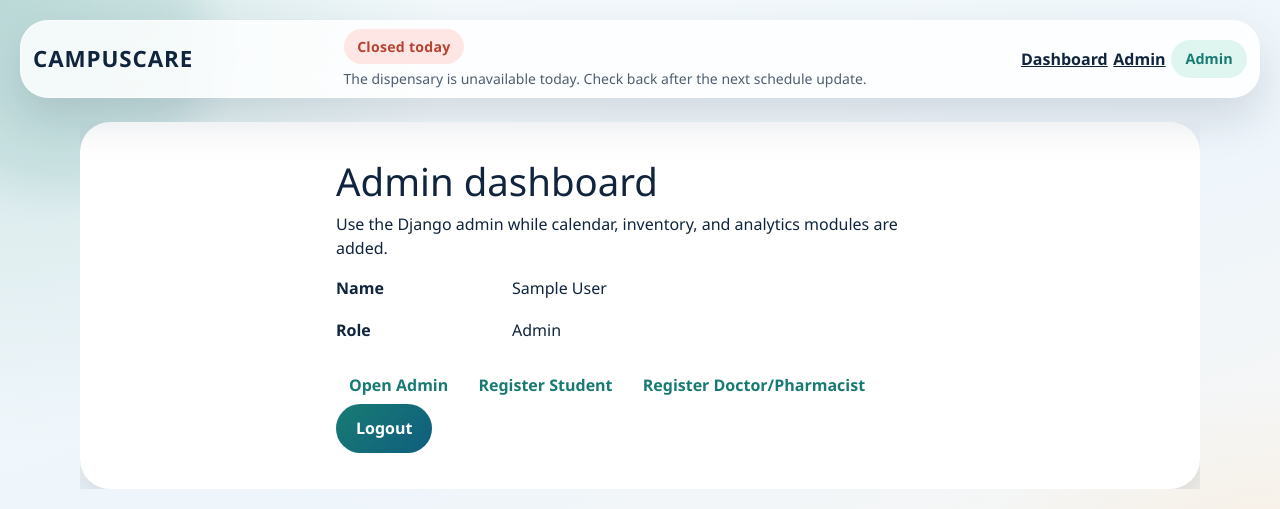
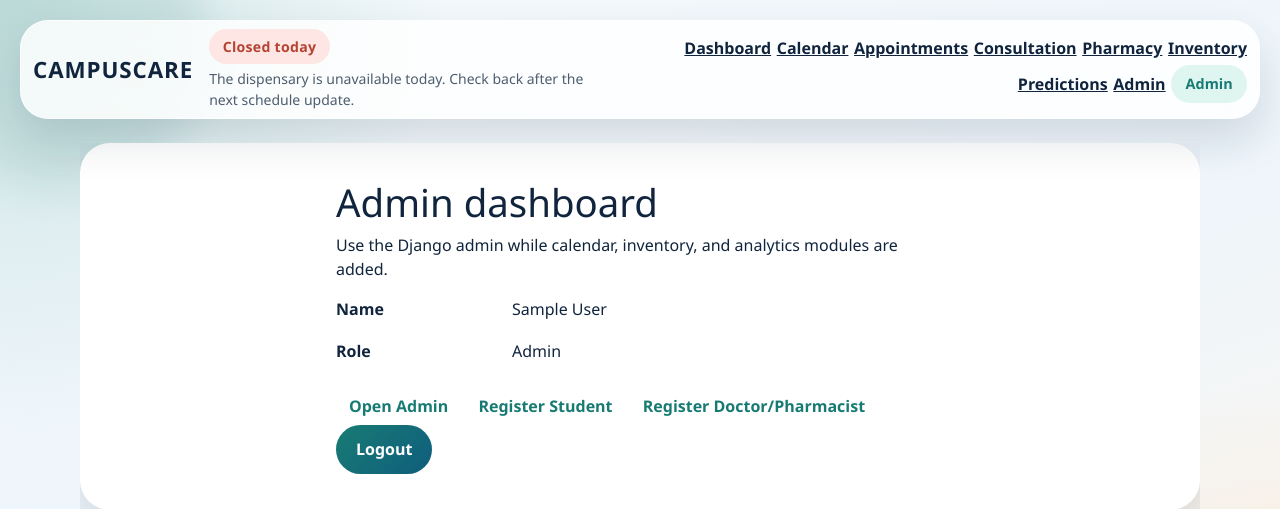
Before and after one commit to aryanhgit/hackmol-kasukabe, a Django app: page /accounts/dashboard/ in a window 1280 px wide. Shown: the top 509 px of the page. Run offline with Django 5.2, Linux system fonts and the light colour scheme; the visitor is signed in with stand-in values (Sample User, id 1); data that the repository does not hold is empty.

Commit message:
update base.html

```diff
--- a/templates/base.html
+++ b/templates/base.html
@@ -9,8 +9,9 @@
   <link rel="preconnect" href="https://fonts.gstatic.com" crossorigin>
   <link href="https://cdn.jsdelivr.net/npm/bootstrap@5.3.3/dist/css/bootstrap.min.css" rel="stylesheet">
   <link rel="stylesheet" href="{% static 'css/campuscare.css' %}">
+  {% block head_extras %}{% endblock %}
 </head>
-<body class="campuscare-shell">
+<body class="campuscare-shell {% block body_class %}{% endblock %}">
   <div class="campuscare-shell__orb campuscare-shell__orb--left" aria-hidden="true"></div>
   <div class="campuscare-shell__orb campuscare-shell__orb--right" aria-hidden="true"></div>
   <div class="campuscare-shell__frame">
@@ -32,7 +33,20 @@
           <div class="campuscare-navbar__actions">
             {% if request.user.is_authenticated %}
               <a class="campuscare-navbar__link" href="{% url 'accounts:dashboard' %}">Dashboard</a>
+              <a class="campuscare-navbar__link" href="{% url 'calendar:month' %}">Calendar</a>
+              {% if_role 'student' 'admin' %}
+                <a class="campuscare-navbar__link" href="{% url 'appointments:slot_list' %}">Appointments</a>
+              {% endif_role %}
+              {% if_role 'student' %}
+                <a class="campuscare-navbar__link" href="{% url 'analytics:triage' %}">Analytics</a>
+              {% endif_role %}
+              <a class="campuscare-navbar__link" href="{% url 'consultation:doctor_list' %}">Consultation</a>
+              {% if_role 'pharmacist' 'admin' %}
+                <a class="campuscare-navbar__link" href="{% url 'pharmacy:queue' %}">Pharmacy</a>
+                <a class="campuscare-navbar__link" href="{% url 'inventory:list' %}">Inventory</a>
+              {% endif_role %}
               {% if_role 'admin' %}
+                <a class="campuscare-navbar__link" href="{% url 'analytics:predict' %}">Predictions</a>
                 <a class="campuscare-navbar__link" href="{% url 'admin:index' %}">Admin</a>
               {% endif_role %}
               <span class="campuscare-navbar__role">{{ request.user.profile.get_role_display|escape }}</span>
```
